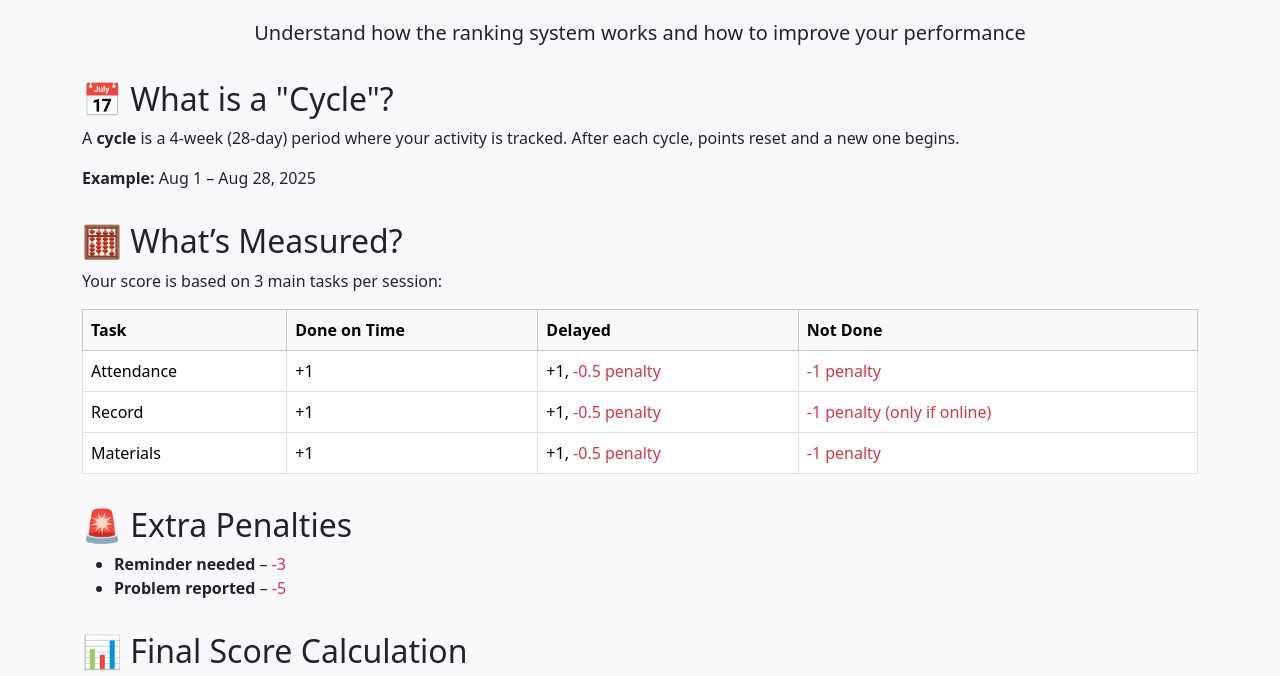
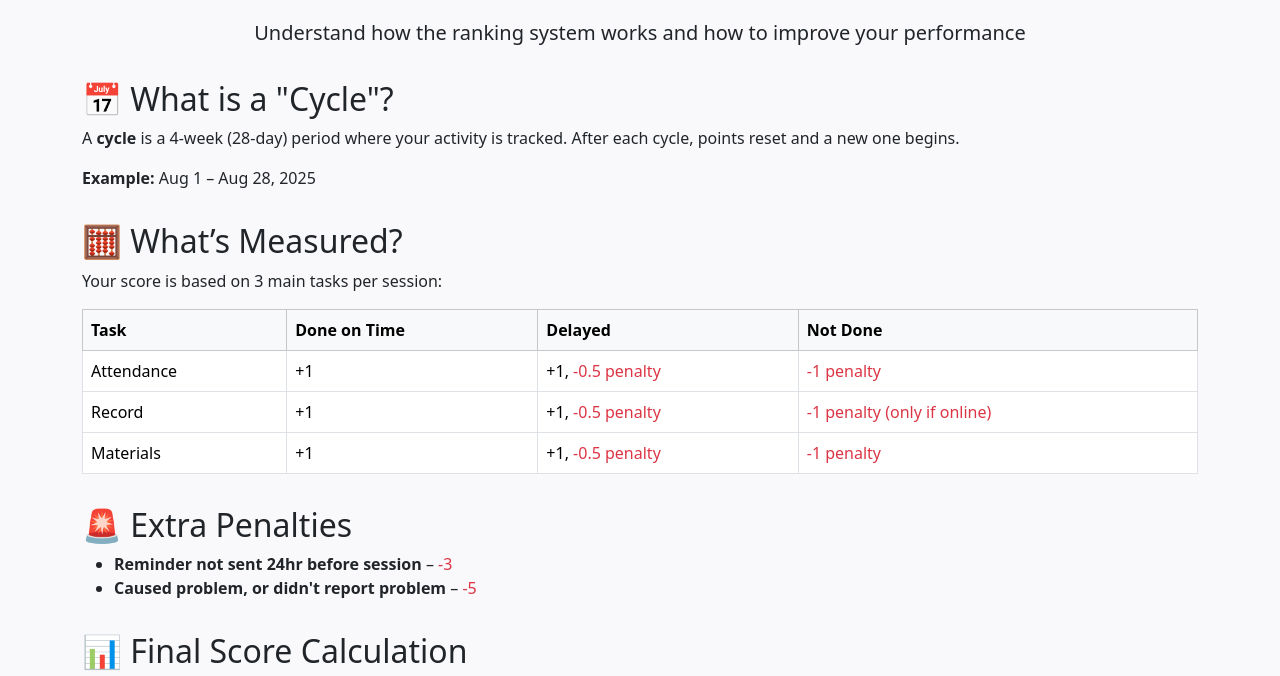
Before and after one commit to momattar/PointingSystem, a plain HTML site: page tutorial.html in a window 1280 px wide. Shown: the part 88-764 px from the top of the page. Drawn offline with nearby package versions, Linux system fonts and the light colour scheme.

Commit message:
Update tutorial.html

```diff
--- a/tutorial.html
+++ b/tutorial.html
@@ -70,8 +70,8 @@
 
     <h2>🚨 Extra Penalties</h2>
     <ul>
-      <li><strong>Reminder needed</strong> – <span class="text-danger">-3</span></li>
-      <li><strong>Problem reported</strong> – <span class="text-danger">-5</span></li>
+      <li><strong>Reminder not sent 24hr before session</strong> – <span class="text-danger">-3</span></li>
+      <li><strong>Caused problem, or didn't report problem</strong> – <span class="text-danger">-5</span></li>
     </ul>
 
     <h2>📊 Final Score Calculation</h2>
```
